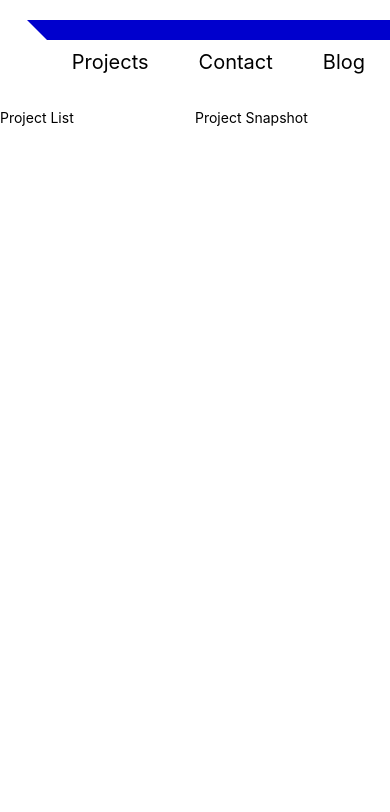
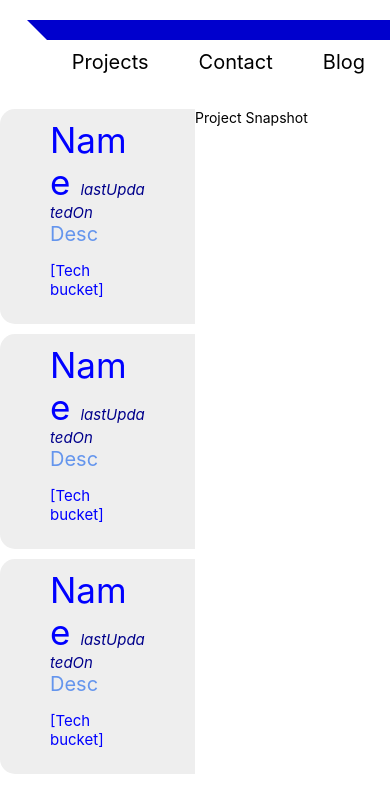
Before and after one commit to SKR301/SKR301.github.io, a React Native app: screen /projects in a window 390 px wide. Shown: the top 812 px of the page. Built offline with nearby package versions, Linux system fonts and the light colour scheme.

Commit message:
worked on Project list side

```diff
--- a/src/projects.js
+++ b/src/projects.js
@@ -1,17 +1,44 @@
-import { StyleSheet, Text, View, Image, Dimensions } from 'react-native';
+import { StyleSheet, Text, View, Image, Dimensions, ScrollView } from 'react-native';
 import Navbar from './components/navbar';
 
 const windowWidth = Dimensions.get('window').width;
 const windowHeight = Dimensions.get('window').height;
 
+// update colors
+// add project details as json
 export default function Projects() {
 	return (
 		<View>
 			<Navbar />
 			<View style={projects.body}>
-				<View style={projects.projectListContainer}>
-					<Text>Project List</Text>
-				</View>
+				<ScrollView style={projects.projectListContainer}>
+					{/* zoom or expand to show more desc and show snapshot on hover */}
+					{/* click to open github link */}
+					<View style={projects.projectCard}>
+						<Text>
+							<Text style={projects.projectName}>Name</Text>
+							<Text style={projects.projectLastUpdate}>lastUpdatedOn</Text>
+						</Text>
+						<Text style={projects.projectDesc}>Desc</Text>
+						<Text style={projects.projectTechBucket}>[Tech bucket]</Text>
+					</View>
+					<View style={projects.projectCard}>
+						<Text>
+							<Text style={projects.projectName}>Name</Text>
+							<Text style={projects.projectLastUpdate}>lastUpdatedOn</Text>
+						</Text>
+						<Text style={projects.projectDesc}>Desc</Text>
+						<Text style={projects.projectTechBucket}>[Tech bucket]</Text>
+					</View>
+					<View style={projects.projectCard}>
+						<Text>
+							<Text style={projects.projectName}>Name</Text>
+							<Text style={projects.projectLastUpdate}>lastUpdatedOn</Text>
+						</Text>
+						<Text style={projects.projectDesc}>Desc</Text>
+						<Text style={projects.projectTechBucket}>[Tech bucket]</Text>
+					</View>
+				</ScrollView>
 				<View style={projects.projetctSnapshot}>
 					<Text>Project Snapshot</Text>
 				</View>
@@ -27,7 +54,35 @@ const projects = StyleSheet.create({
 		marginTop: 25,
 	},
 	projectListContainer: {
-		flex: 1
+		flex: 1,
+		height: windowHeight - 150,
+	},
+	projectCard: {
+		paddingHorizontal: 50,
+		paddingVertical: 10,
+		backgroundColor: '#eee',
+		borderTopLeftRadius: 15,
+		borderBottomLeftRadius: 15,
+		marginBottom: 10,
+	},
+	projectName: {
+		fontSize: 35,
+		color: 'blue'
+	},
+	projectDesc: {
+		fontSize: 20,
+		color: 'cornflowerblue',
+	},
+	projectLastUpdate: {
+		marginStart: 10,
+		fontSize: 15,
+		color: 'darkblue',
+		fontStyle: 'italic'
+	},
+	projectTechBucket: {
+		marginVertical: 15,
+		fontSize: 15,
+		color: 'blue',
 	},
 	projetctSnapshot: {
 		flex: 1
```
